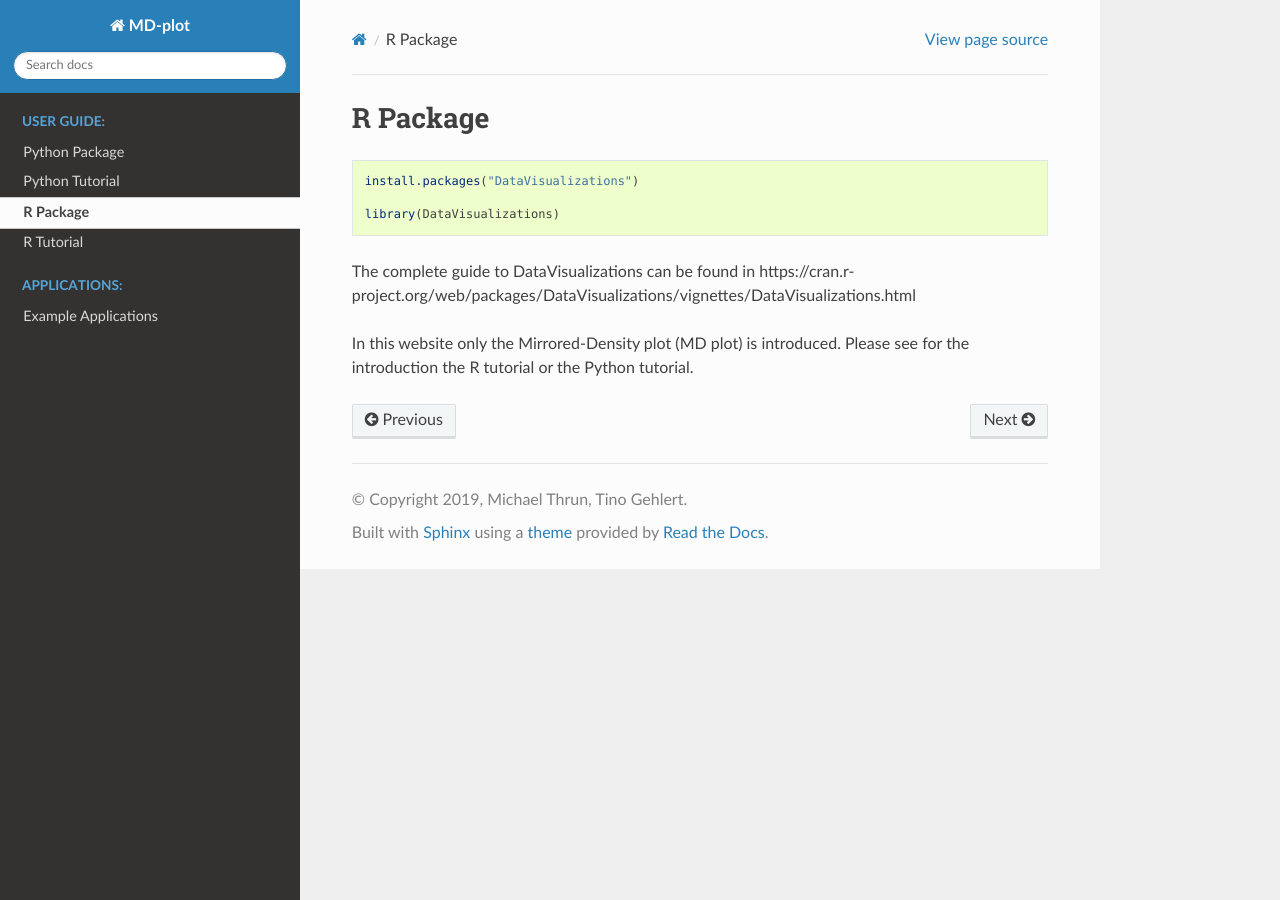
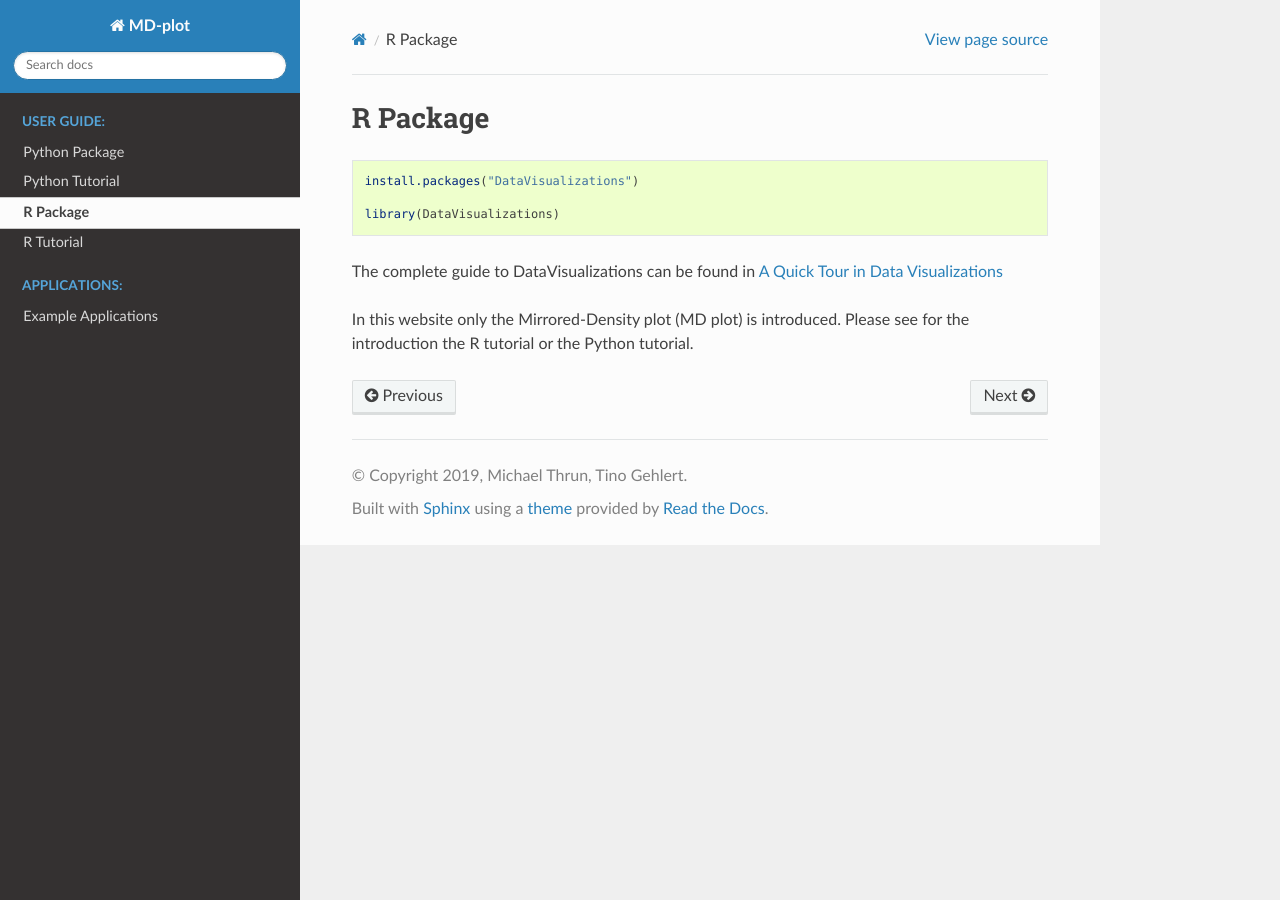
Before and after one commit to TinoGehlert/md_plot, a Sphinx documentation site: the page built from docs/user_guide/r_package.md, in a window 1280 px wide. Built offline with Sphinx 7.4.7 and the Read the Docs theme 2.0.0, drawn with Linux system fonts in a browser that asks for light colours.

Commit message:
Update r_package.md

````diff
--- a/docs/user_guide/r_package.md
+++ b/docs/user_guide/r_package.md
@@ -6,6 +6,6 @@ install.packages("DataVisualizations")
 library(DataVisualizations)
 ```
 The complete guide to DataVisualizations can be found in
-https://cran.r-project.org/web/packages/DataVisualizations/vignettes/DataVisualizations.html
+[A Quick Tour in Data Visualizations](https://cran.r-project.org/web/packages/DataVisualizations/vignettes/DataVisualizations.html)
 
 In this website only the Mirrored-Density plot (MD plot) is introduced. Please see for the introduction the R tutorial or the Python tutorial.
````
